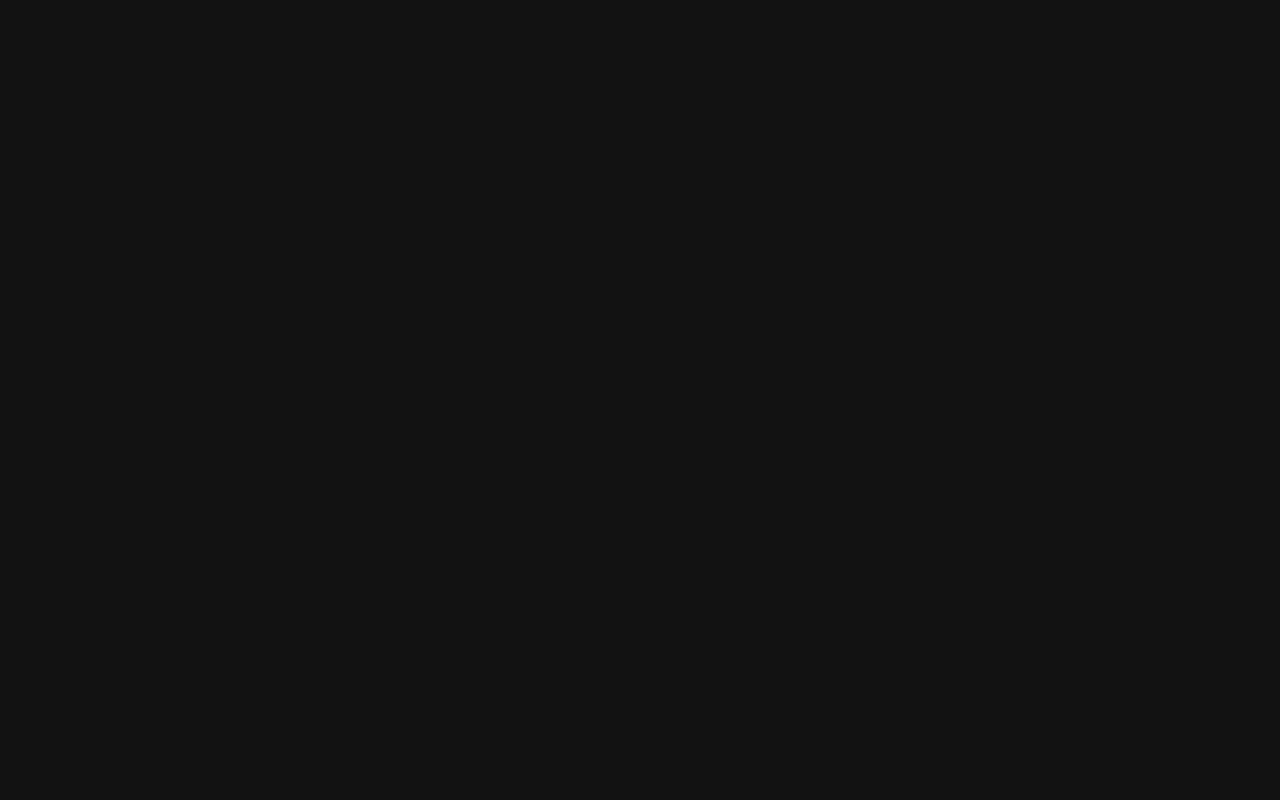
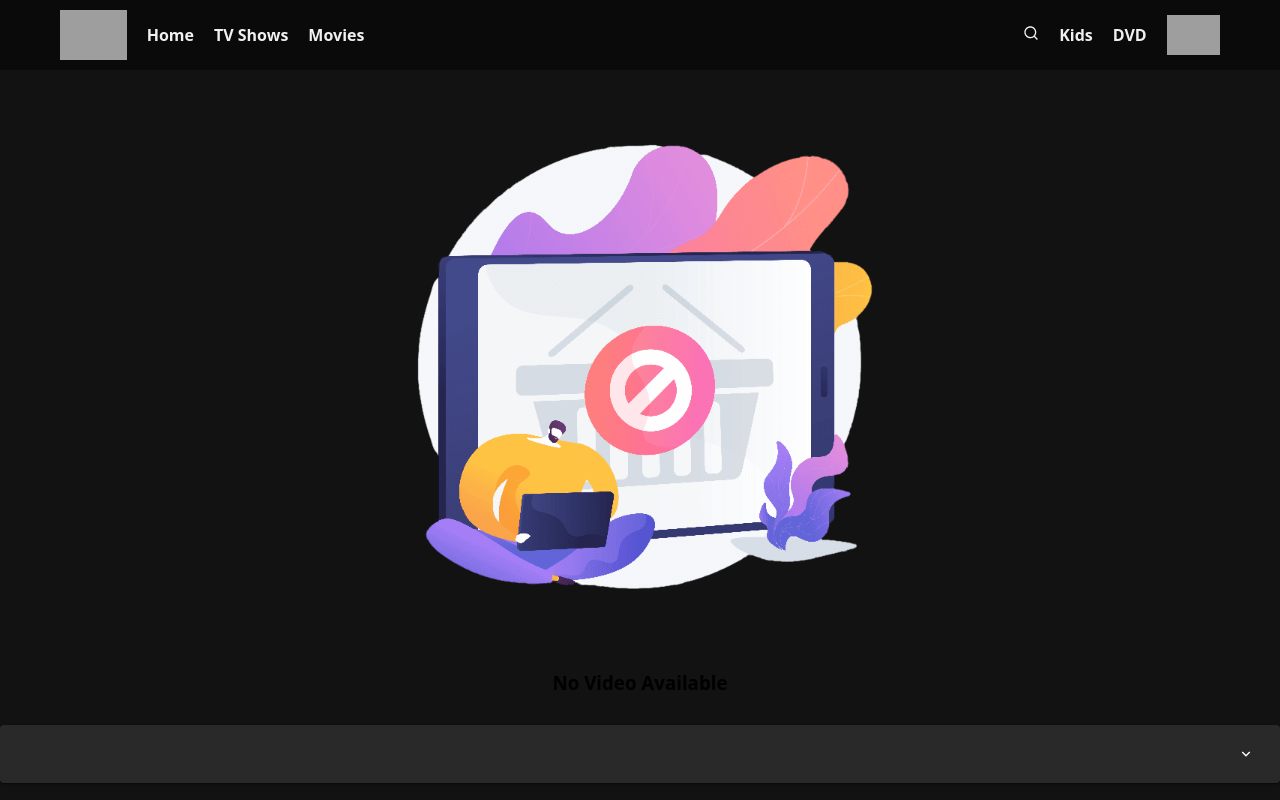
Before and after one commit to fasilkp/netflix-clone, a React (Create React App) app: page /watch/1 in a window 1280 px wide. Before the commit this address had no page. Built offline with nearby package versions, Linux system fonts and the light colour scheme; no server answers; grey boxes are pictures that could not be loaded.

Commit message:
video added

```diff
--- a/package.json
+++ b/package.json
@@ -3,6 +3,10 @@
   "version": "0.1.0",
   "private": true,
   "dependencies": {
+    "@emotion/react": "^11.10.6",
+    "@emotion/styled": "^11.10.6",
+    "@mui/material": "^5.11.11",
+    "@mui/styled-engine-sc": "^5.11.11",
     "@testing-library/jest-dom": "^5.16.5",
     "@testing-library/react": "^13.4.0",
     "@testing-library/user-event": "^13.5.0",
@@ -12,6 +16,8 @@
     "react-icons": "^4.8.0",
     "react-router-dom": "^6.8.2",
     "react-scripts": "5.0.1",
+    "react-youtube": "^10.1.0",
+    "styled-components": "^5.3.8",
     "web-vitals": "^2.1.4"
   },
   "scripts": {
--- a/src/App.css
+++ b/src/App.css
@@ -13,3 +13,12 @@ body {
   display: flex;
   flex-direction: column;
 }
+.textWhite{
+  color: white;
+}
+a{
+  text-decoration: none;
+}
+button{
+  cursor: pointer;
+}
--- a/src/App.js
+++ b/src/App.js
@@ -7,10 +7,10 @@ import {
 import HomePage from "./pages/HomePage";
 import axios from "axios";
 import { apiBaseUrl } from "./utils/urls";
+import Watch from "./components/Watch/Watch";
 
-const instance=axios.create({
-  baseURL: apiBaseUrl
-});
+
+axios.defaults.baseURL=apiBaseUrl
 
 
 function App() {
@@ -19,6 +19,7 @@ function App() {
       <div className="App">
         <Routes>
           <Route path="/" element={<HomePage/>} />
+          <Route path="/watch/:id" element={<Watch/>} />
         </Routes>
       </div>
     </Router>
--- a/src/components/Rowpost/Rowpost.jsx
+++ b/src/components/Rowpost/Rowpost.jsx
@@ -1,5 +1,6 @@
 import axios from "axios";
 import React, { useEffect, useState } from "react";
+import { Link } from "react-router-dom";
 import genre, { imageUrl } from "../../utils/urls";
 import "./rowpost.css";
 
@@ -23,6 +24,7 @@ function Rowpost(props) {
       >
         {movies.map((item) => {
           return (
+            <Link to={"/watch/"+item.id}>
             <div
               className="rowpost-item"
               style={{
@@ -41,6 +43,7 @@ function Rowpost(props) {
                 {item.overview}
               </p>
             </div>
+            </Link>
           );
         })}
       </div>
--- /dev/null
+++ b/src/components/Watch/Watch.jsx
@@ -0,0 +1,97 @@
+import React, { useEffect, useState } from "react";
+import { useParams } from "react-router-dom";
+import Header from "../Header/Header";
+import YouTube from "react-youtube";
+import { API_KEY } from "../../utils/urls";
+import axios from "axios";
+import novideo from "../../images/novideo.png";
+import "./watch.css";
+
+// import ExpandMoreIcon from '@mui/icons-material/ExpandMore';
+import {
+  Accordion,
+  AccordionDetails,
+  AccordionSummary,
+  Typography,
+} from "@mui/material";
+import { RiArrowDownSLine } from "react-icons/ri";
+
+function Watch() {
+  const { id } = useParams();
+  const [movie, setMovie] = useState({});
+  const [moviedetails, setMoviedetails] = useState({});
+
+  const opts = {
+    height: "750px",
+    width: "100%",
+    playerVars: {
+      autoplay: 1,
+    },
+  };
+
+  useEffect(() => {
+    async function fetchData() {
+      let { data } = await axios.get(
+        `https://api.themoviedb.org/3/movie/${id}/videos?api_key=${API_KEY}&language=en-US&=&=43969`
+      );
+      if (data) {
+        setMovie(data.results[0]);
+      }
+      let res = await axios.get(
+        `https://api.themoviedb.org/3/movie/${id}?api_key=${API_KEY}`
+      );
+      console.log(res.data);
+      setMoviedetails(res.data);
+    }
+    fetchData();
+  }, []);
+
+  return (
+    <>
+      <Header />
+      <div className="watchMain">
+        {movie?.key ? (
+          <div className="watch-container">
+            <YouTube videoId={movie.key} opts={opts} />
+          </div>
+        ) : (
+          <div className="novideo-container">
+            <img src={novideo} alt="" />
+            <h3>No Video Available</h3>
+          </div>
+        )}
+        <div className="description-container">
+          <Accordion
+            style={{ padding: "5px 10px" }}
+            sx={{
+              backgroundColor: "#292929",
+            }}
+          >
+            <AccordionSummary
+              sx={{
+                backgroundColor: "#292929",
+                color: "white",
+              }}
+              expandIcon={<RiArrowDownSLine className="textWhite" />}
+              aria-controls="panel1a-content"
+              id="panel1a-header"
+            >
+              <Typography>{moviedetails.original_title}</Typography>
+            </AccordionSummary>
+            <AccordionDetails>
+              <Typography
+                sx={{
+                  color: "white",
+                }}
+              >
+                {moviedetails.overview}
+              </Typography>
+            </AccordionDetails>
+          </Accordion>
+        </div>
+      </div>
+    </>
+  );
+}
+
+export default Watch;
--- /dev/null
+++ b/src/components/Watch/watch.css
@@ -0,0 +1,12 @@
+.novideo-container{
+    display: flex;
+    flex-direction: column;
+    justify-content: center;
+    align-items: center;
+    padding-bottom: 30px;
+
+}
+
+.novideo-container img{
+    max-height: 600px;
+}
--- a/src/components/banner/Banner.js
+++ b/src/components/banner/Banner.js
@@ -2,29 +2,41 @@ import React, { useEffect, useState } from "react";
 import "./banner.css";
 import { RiAddFill, RiPlayFill } from "react-icons/ri";
 import axios from "axios";
-import genre, {imageUrl} from "../../utils/urls";
+import genre, { imageUrl } from "../../utils/urls";
+import { Link } from "react-router-dom";
 
 function Banner() {
-  const [banner, setBanner]=useState({})
-  useEffect(()=>{
-      const fetchData=async ()=>{
-        let { data } = await axios.get(genre.originals);
-        let rN= Math.floor(Math.random()*20);
-        setBanner(data.results[rN])
-      }
-      fetchData()
-  },[])
+  const [banner, setBanner] = useState({});
+  useEffect(() => {
+    const fetchData = async () => {
+      let { data } = await axios.get(genre.trending);
+      let rN = Math.floor(Math.random() * 20);
+      setBanner(data.results[rN]);
+    };
+    fetchData();
+  }, []);
   return (
-    <div className="banner" style={{backgroundImage:`url(${imageUrl + banner.backdrop_path})`}}>
+    <div
+      className="banner"
+      style={{ backgroundImage: `url(${imageUrl + banner.backdrop_path})` }}
+    >
       <div className="banner-sec-1">
-        <h4>NETFLIX <span>ORIGINALS</span> </h4>
-        <h1>{banner.name}</h1>
-        <p>
-          {banner.overview}
-        </p>
+        <h4>
+          NETFLIX <span>ORIGINALS</span>{" "}
+        </h4>
+        <h1>{
+          banner.name ? banner.name : banner.original_title ? banner.original_title : banner.original_name
+          }</h1>
+        <p>{banner.overview}</p>
         <div className="btns">
-          <button> <RiPlayFill className="icon" /> Play</button>
-          <button> <RiAddFill className="icon"/> List</button>
+          <Link to={"/watch/"+banner.id}>
+            <button>
+              <RiPlayFill className="icon" /> Play
+            </button>
+          </Link>
+          <button>
+            <RiAddFill className="icon" /> List
+          </button>
         </div>
       </div>
       <div className="banner-sec-2"></div>
--- a/src/components/banner/banner.css
+++ b/src/components/banner/banner.css
@@ -1,5 +1,5 @@
 .banner {
-  height: 65vh;
+  height: 70vh;
   width: 100%;
   /* background-position: center; */
   background-repeat: no-repeat;
```
Also changed, not shown: src/images/novideo.png (added), 1 other file (tests, documents, lock files or other folders).
